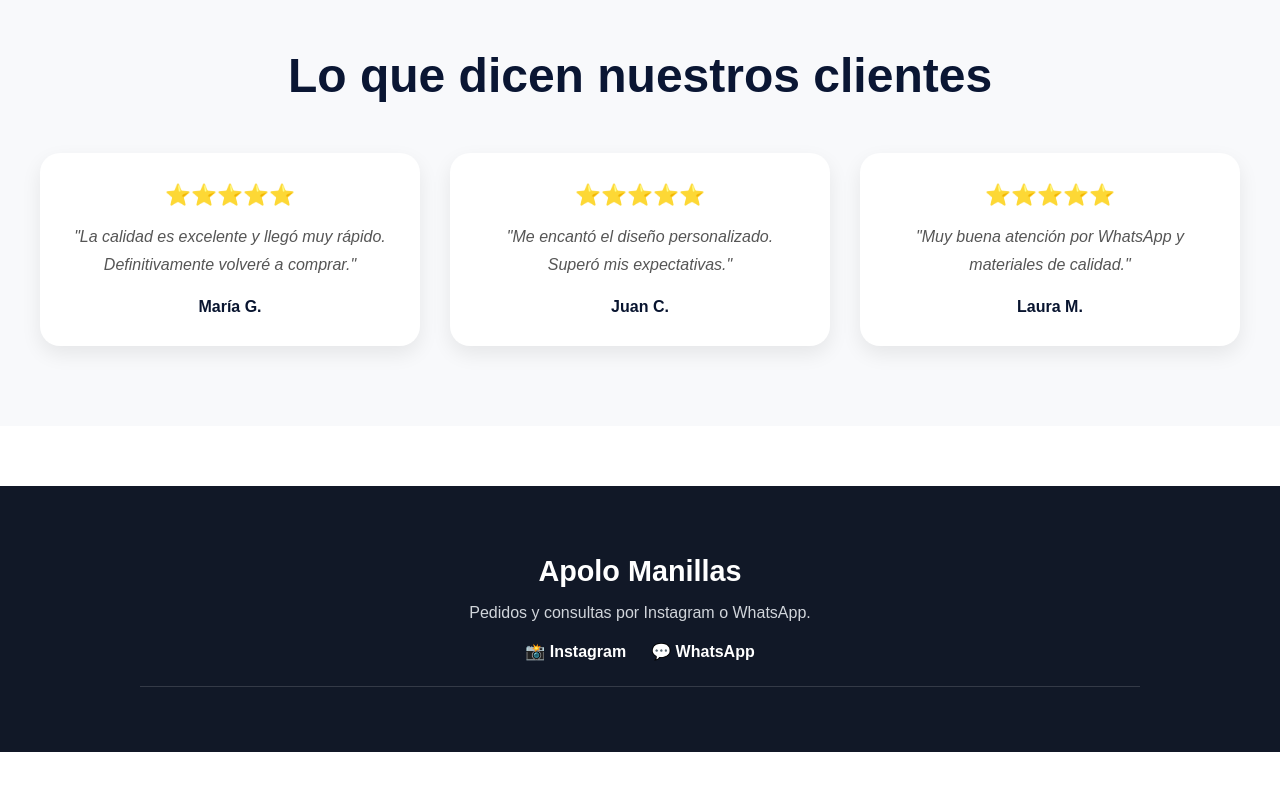
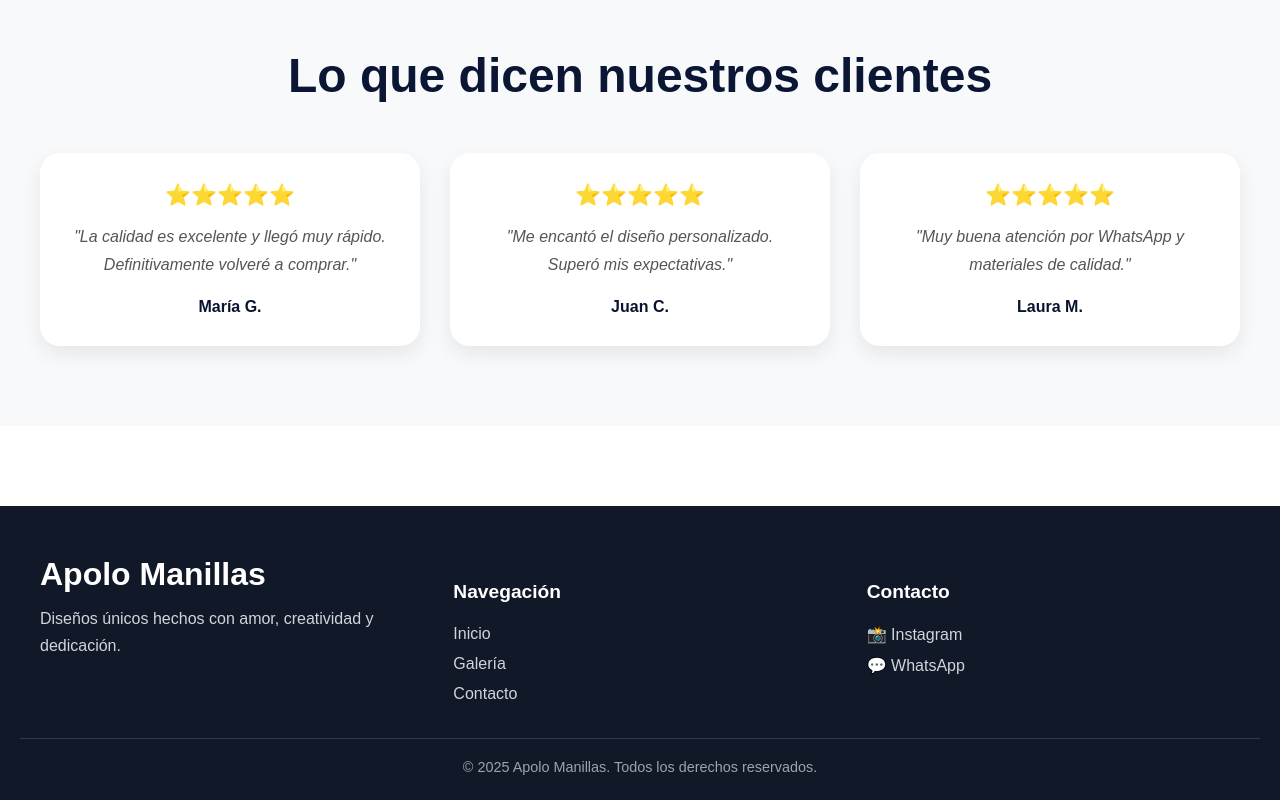
Before and after one commit to evidenciasponao/apolo-manillas, an Angular app: page / in a window 1280 px wide. Shown: the part 1515-2315 px from the top of the page. Before the commit the page ends 2267 px from the top, so only its background shows below. Built offline with nearby package versions, Linux system fonts and the light colour scheme.

Commit message:
update footer

```diff
--- a/src/app/shared/footer/footer.css
+++ b/src/app/shared/footer/footer.css
@@ -1,59 +1,100 @@
 .footer {
+
     background: #111827;
+
     color: white;
 
-    margin-top: 60px;
-    padding: 40px 20px;
+    margin-top: 80px;
+
+    padding: 50px 20px 25px;
 }
 
-.footer-content {
-    max-width: 1000px;
-    margin: 0 auto;
-    text-align: center;
+.footer-container {
+
+    max-width: 1200px;
+
+    margin: auto;
+
+    display: grid;
+
+    grid-template-columns:
+        repeat(auto-fit, minmax(250px, 1fr));
+
+    gap: 40px;
 }
 
-.footer h3 {
-    font-size: 1.8rem;
-    margin-bottom: 10px;
+.footer-section {
+
+    display: flex;
+
+    flex-direction: column;
+
+    gap: 12px;
 }
 
-.footer p {
-    color: #d1d5db;
-    margin-bottom: 20px;
+.footer-section h3 {
+
+    font-size: 2rem;
+
+    margin: 0;
+
+    color: white;
 }
 
-.footer-links {
-    display: flex;
-    justify-content: center;
-    gap: 25px;
-    flex-wrap: wrap;
+.footer-section h4 {
 
-    margin-bottom: 25px;
+    margin-bottom: 10px;
+
+    font-size: 1.2rem;
+
+    color: white;
 }
 
-.footer-links a {
-    color: white;
+.footer-section p {
+
+    color: #d1d5db;
+
+    line-height: 1.7;
+
+    margin: 0;
+}
+
+.footer-section a {
+
+    color: #d1d5db;
+
     text-decoration: none;
-    font-weight: 600;
 
     transition:
-        transform 0.3s ease,
-        color 0.3s ease;
+        color .3s ease,
+        transform .3s ease;
 }
 
-.footer-links a:hover {
+.footer-section a:hover {
+
     color: #25D366;
-    transform: translateY(-2px);
+
+    transform: translateX(5px);
 }
 
 .footer hr {
+
     border: none;
+
     height: 1px;
-    background: rgba(255,255,255,0.15);
-    margin: 25px auto;
+
+    background: rgba(255,255,255,.15);
+
+    margin: 35px auto 20px;
 }
 
 .copyright {
-    font-size: 0.9rem;
+
+    text-align: center;
+
     color: #9ca3af;
+
+    font-size: .9rem;
+
+    margin: 0;
 }
--- a/src/app/shared/footer/footer.html
+++ b/src/app/shared/footer/footer.html
@@ -1,14 +1,33 @@
 <footer class="footer">
 
-  <div class="footer-content">
+  <div class="footer-container">
 
-    <h3>Apolo Manillas</h3>
+    <!-- Marca -->
+    <div class="footer-section">
 
-<p>
-  Pedidos y consultas por Instagram o WhatsApp.
-</p>
+      <h3>Apolo Manillas</h3>
 
-    <div class="footer-links">
+      <p>
+        Diseños únicos hechos con amor, creatividad y dedicación.
+      </p>
+
+    </div>
+
+    <!-- Navegación -->
+    <div class="footer-section">
+
+      <h4>Navegación</h4>
+
+      <a routerLink="/">Inicio</a>
+      <a routerLink="/galeria">Galería</a>
+      <a routerLink="/contacto">Contacto</a>
+
+    </div>
+
+    <!-- Redes -->
+    <div class="footer-section">
+
+      <h4>Contacto</h4>
 
       <a
         href="https://www.instagram.com/apolomanillas"
@@ -17,15 +36,19 @@
       </a>
 
       <a
-        href="https://wa.me/573114147623"
+        href="https://wa.me/573114147623?text=Hola,%20vi%20su%20página%20web%20y%20me%20gustaría%20conocer%20más%20sobre%20sus%20productos."
         target="_blank">
         💬 WhatsApp
       </a>
 
     </div>
 
-    <hr>
-
   </div>
 
+  <hr>
+
+  <p class="copyright">
+    © 2025 Apolo Manillas. Todos los derechos reservados.
+  </p>
+
 </footer>
--- a/src/app/shared/footer/footer.ts
+++ b/src/app/shared/footer/footer.ts
@@ -1,8 +1,9 @@
 import { Component } from '@angular/core';
+import { RouterLink } from '@angular/router';
 
 @Component({
   selector: 'app-footer',
-  imports: [],
+  imports: [RouterLink],
   templateUrl: './footer.html',
   styleUrl: './footer.css',
 })
```
